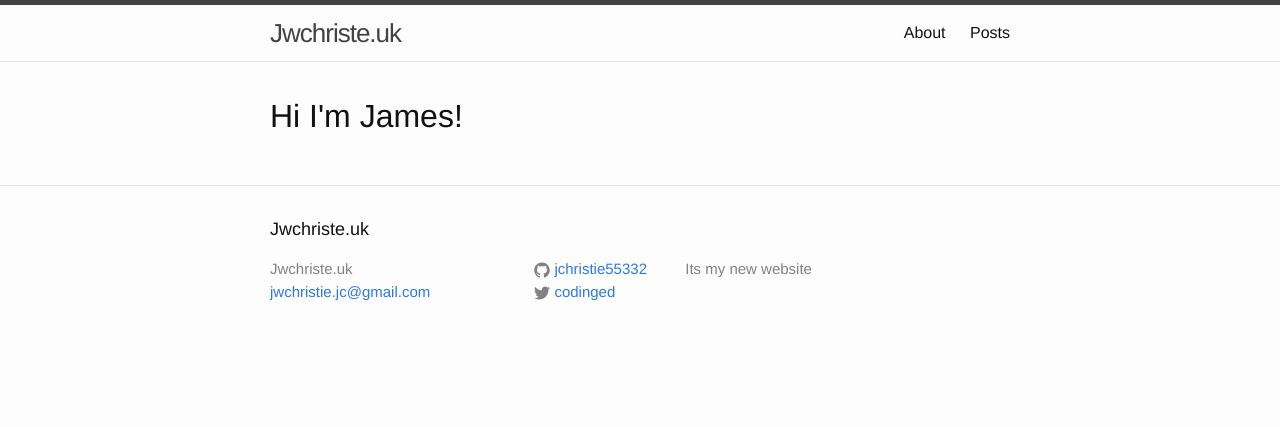
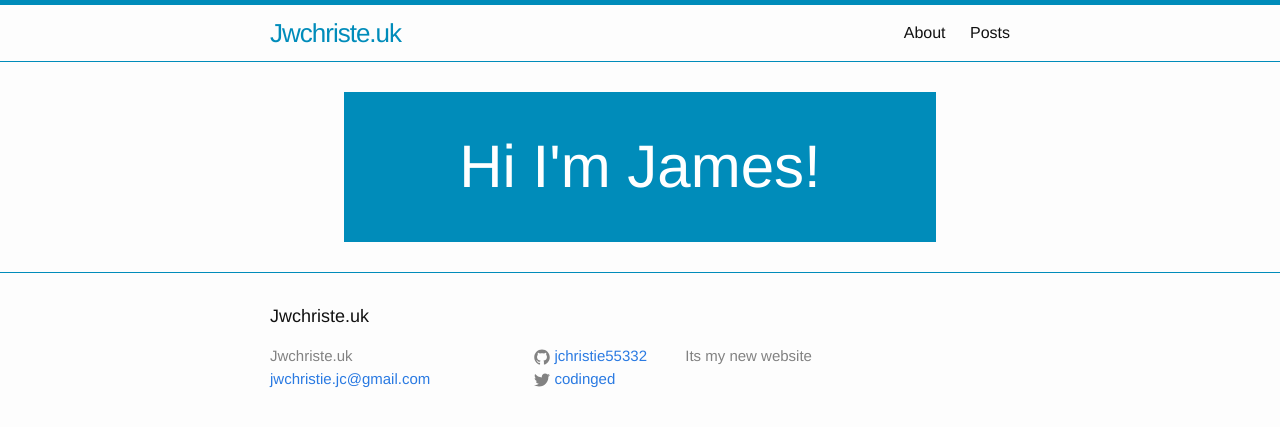
Before and after one commit to jchristie55332/new_jekyll, a Jekyll site: the page built from index.html, in a window 1280 px wide. Shown: the top 427 px of the page. Built offline with Jekyll 4.4.1, drawn with Linux system fonts in a browser that asks for light colours.

Commit message:
new styles for layout

```diff
--- /dev/null
+++ b/_sass/_custom.scss
@@ -0,0 +1,13 @@
+.top-banner {
+  background-color: #008cba;
+  width: 80%;
+  margin: 0 auto;
+  text-align: center;
+  height: 150px;
+  h1 {
+    color: white;
+    font-size: 60px;
+    font-weight: bolder;
+    padding: 30px;
+  }
+}
--- a/css/main.scss
+++ b/css/main.scss
@@ -18,8 +18,8 @@ $background-color: #fdfdfd;
 $brand-color:      #2a7ae2;
 
 $grey-color:       #828282;
-$grey-color-light: lighten($grey-color, 40%);
-$grey-color-dark:  darken($grey-color, 25%);
+$grey-color-light: #008cba;
+$grey-color-dark:  #008cba;
 
 // Width of the content area
 $content-width:    800px;
@@ -48,5 +48,6 @@ $on-laptop:        800px;
 @import
         "base",
         "layout",
-        "syntax-highlighting"
+        "syntax-highlighting",
+        "custom"
 ;
--- a/index.html
+++ b/index.html
@@ -3,5 +3,7 @@ layout: default
 ---
 
 <div class="home">
-  <h1>Hi I'm James!</h1>
+  <div class='top-banner'>
+    <h1>Hi I'm James!</h1>
+  </div>
 </div>
```
